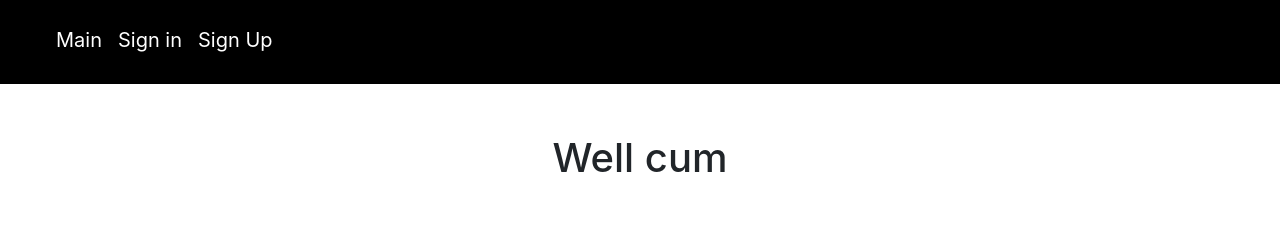
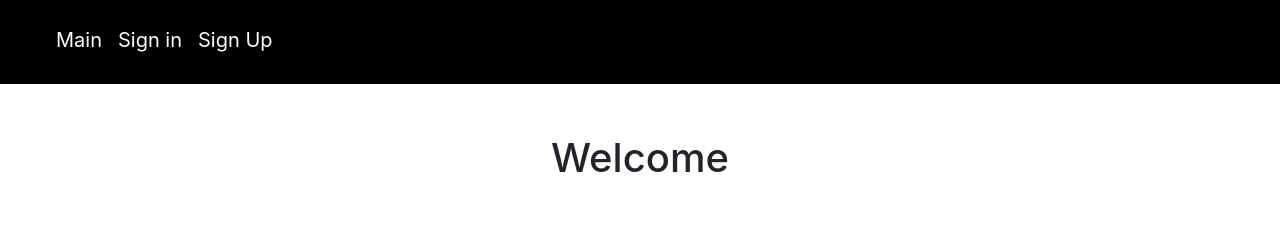
Before and after one commit to Chay23/react-app, a React (Create React App) app: page /login in a window 1280 px wide. Shown: the top 232 px of the page. Built offline with nearby package versions, Linux system fonts and the light colour scheme; no server answers.

Commit message:
Added some fix

```diff
--- a/src/containers/Login/Login.js
+++ b/src/containers/Login/Login.js
@@ -20,7 +20,7 @@ class Login extends Component{
     render(){
         return (
             <div className="container form-group text-center login-form">
-                <h1>Well cum</h1>
+                <h1>Welcome</h1>
                 <Alert variant={localStorage.msg_type}>{localStorage.msg}</Alert>
                 <form onSubmit={this.props.handleToken}>
                 <strong>Email</strong> <input  className="form-control" type="text" name="email" value={this.props.email} onChange={this.props.handleState } /><br/>
```
